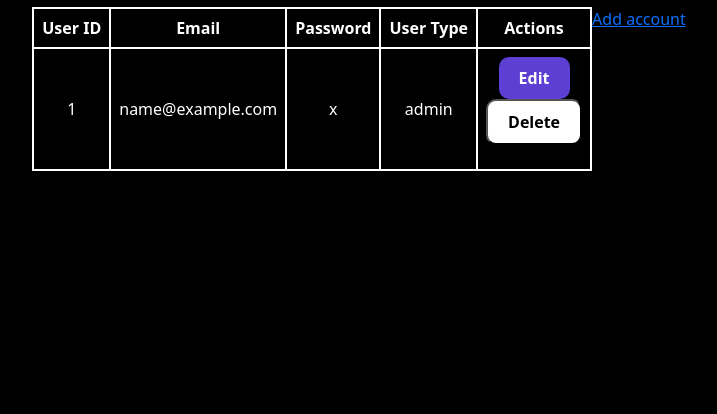
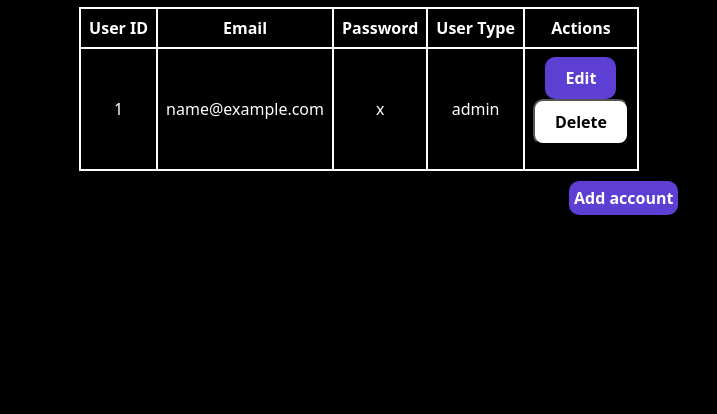
Before and after one commit to jannath2001/CSIT314, a PHP site: page /editUserAccount.php in a window 1280 px wide. Shown: the part 139-553 px from the top of the page, without its empty margins (281-998 px from the left). Run offline with PHP 8.4, Linux system fonts and the light colour scheme; tables that the repository leaves empty or names only in its code hold one stand-in row (values such as "Sample post").

Commit message:
move the button sideways

```diff
--- a/editUserAccount.php
+++ b/editUserAccount.php
@@ -73,6 +73,23 @@ $account = $accountController->getAllAccount($conn);
             font-weight: bold;
             text-align: center;
         }
+
+        .add-Account-container{
+            display: inline-block;
+            padding: 5px;
+            background-color: #5D3FD3;
+            text-decoration: none;
+            border-radius: 10px;
+            font-size: 16px;
+            font-weight: bold;
+            text-align: center;
+            margin-top:10px;
+            margin-left:850px;
+        }
+
+        .add-Account-container:hover{
+            background-color: green;
+        }
     </style>
 
 
@@ -126,10 +143,11 @@ $account = $accountController->getAllAccount($conn);
                 <?php endforeach; ?>
             </tbody>
         </table>
+        </div>
         <!-- Add menu Button-->
         <div class="add-Account-container">
-            <a href="addAccount.php" class="add-account-button">Add account</a>
-        </div>
+            <a href="addAccount.php" class="add-account-button"style = "color:white; text-decoration: none;" >Add account</a>
+
     </div>
 </body>
 
```
